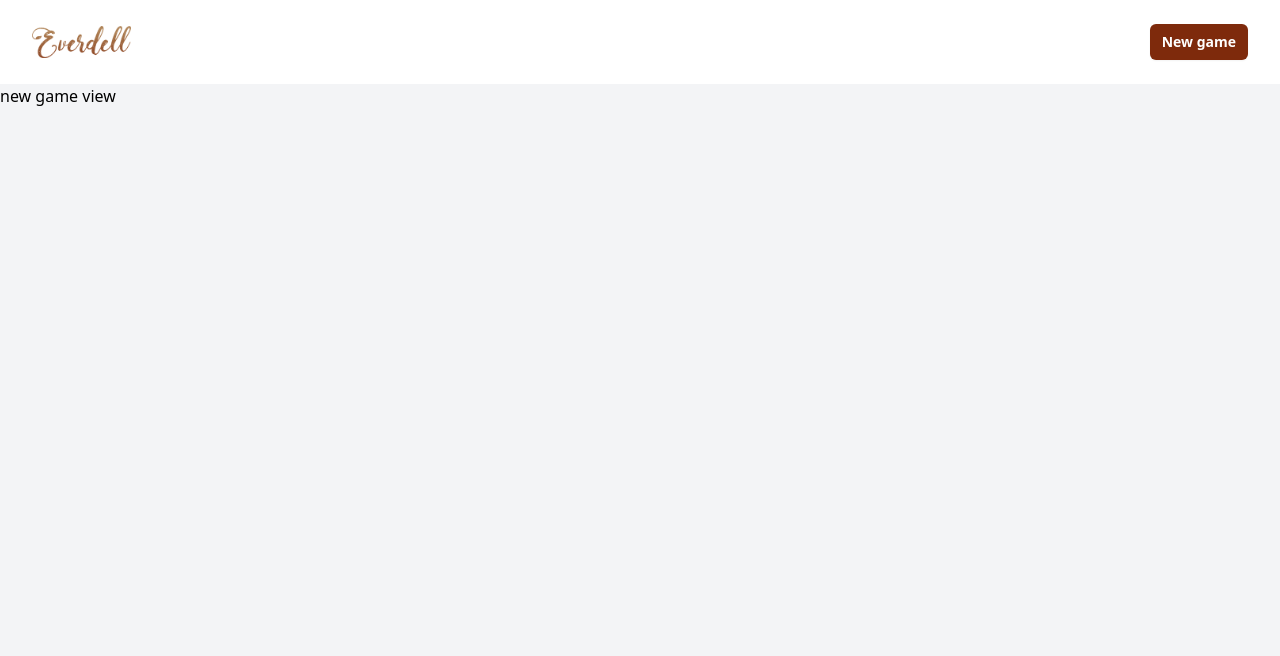
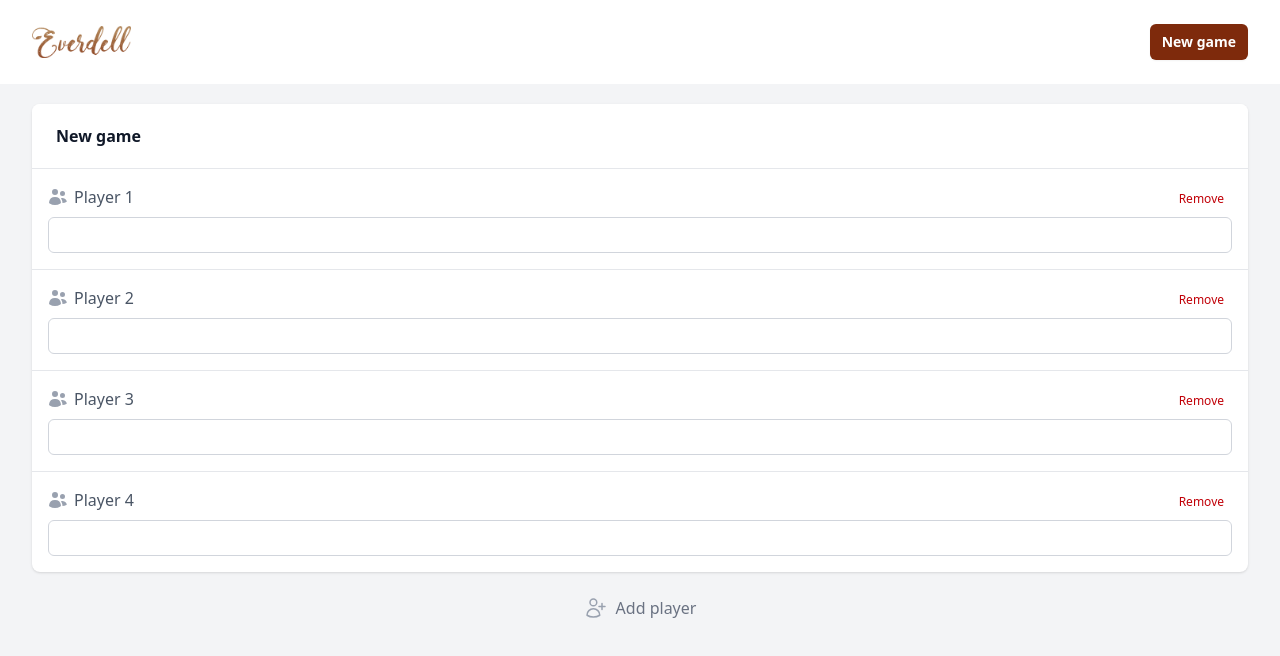
Before and after one commit to sgpopov/everdell-scoring-app, a Vue app: page /new-game in a window 1280 px wide. Shown: the top 656 px of the page. Built offline with nearby package versions, Linux system fonts and the light colour scheme.

Commit message:
feat: add new view for creating a new game

```diff
--- a/package.json
+++ b/package.json
@@ -11,6 +11,7 @@
     "lint": "eslint"
   },
   "dependencies": {
+    "@heroicons/vue": "^2.2.0",
     "pinia": "^2.0.0",
     "vite": "^6.1.0",
     "vue": "^3.5.13",
--- /dev/null
+++ b/src/components/InputField.vue
@@ -0,0 +1,47 @@
+<script setup lang="ts">
+interface Props {
+  ariaLabel: string;
+  id?: string;
+  label?: string | boolean;
+  max?: string;
+  min?: string;
+  modelValue: string | number;
+  name: string;
+  step?: number;
+  type: 'text' | 'number';
+}
+
+interface Emits {
+  (e: 'update:modelValue', value: string | number): void;
+}
+
+const props = defineProps<Props>();
+const emit = defineEmits<Emits>();
+
+const onValueChange = (event: Event) => {
+  emit('update:modelValue', (event.target as unknown).value);
+};
+</script>
+
+<template>
+  <label
+    v-if="props.label"
+    :for="props.id"
+    class="block text-sm font-medium text-gray-600"
+  >
+    {{ props.label }}
+  </label>
+  <input
+    :type="props.type"
+    :name="props.name"
+    :value="props.modelValue"
+    :id="props.id"
+    autocomplete="given-name"
+    class="block w-full rounded-md bg-white px-3 py-1.5 text-base text-gray-900 outline-1 -outline-offset-1 outline-gray-300 placeholder:text-gray-400 focus:outline-2 focus:-outline-offset-2 focus:outline-orange-800 sm:text-sm/6"
+    :min="props.min"
+    :step="props.type === 'number' ? props.step : undefined"
+    v-bind="$attrs"
+    :aria-label="props.ariaLabel"
+    @input="onValueChange"
+  />
+</template>
--- /dev/null
+++ b/src/components/NewGame.vue
@@ -0,0 +1,131 @@
+<template>
+  <div class="lg:mt-5 mx-auto max-w-7xl sm:px-6 lg:px-8">
+    <div class="mx-auto max-w-none">
+      <div class="overflow-hidden bg-white sm:rounded-lg sm:shadow-sm">
+        <div class="border-b border-gray-200 bg-white px-4 py-5 sm:px-6">
+          <h3 class="text-base font-semibold text-gray-900">New game</h3>
+        </div>
+
+        <ul role="list" class="divide-y divide-gray-200">
+          <li v-for="(player, idx) in players" :key="player.id">
+            <div class="px-4 py-4">
+              <div class="flex justify-between">
+                <div class="sm:flex">
+                  <div class="flex items-center text-gray-600">
+                    <svg
+                      class="mr-1.5 size-5 shrink-0 text-gray-400"
+                      viewBox="0 0 20 20"
+                      fill="currentColor"
+                      aria-hidden="true"
+                      data-slot="icon"
+                    >
+                      <path
+                        d="M7 8a3 3 0 1 0 0-6 3 3 0 0 0 0 6ZM14.5 9a2.5 2.5 0 1 0 0-5 2.5 2.5 0 0 0 0 5ZM1.615 16.428a1.224 1.224 0 0 1-.569-1.175 6.002 6.002 0 0 1 11.908 0c.058.467-.172.92-.57 1.174A9.953 9.953 0 0 1 7 18a9.953 9.953 0 0 1-5.385-1.572ZM14.5 16h-.106c.07-.297.088-.611.048-.933a7.47 7.47 0 0 0-1.588-3.755 4.502 4.502 0 0 1 5.874 2.636.818.818 0 0 1-.36.98A7.465 7.465 0 0 1 14.5 16Z"
+                      />
+                    </svg>
+                    Player {{ idx + 1 }}
+                  </div>
+                </div>
+                <div>
+                  <span
+                    class="px-2 py-1 text-xs font-medium text-red-700 cursor-pointer"
+                    @click="removePlayer(player.id)"
+                  >
+                    Remove
+                  </span>
+                </div>
+              </div>
+              <div class="mt-2 flex items-center justify-between">
+                <InputField
+                  type="text"
+                  :name="`player_${player.id}`"
+                  :ariaLabel="`Player ${player.id}`"
+                  v-model="player.name"
+                />
+              </div>
+            </div>
+          </li>
+        </ul>
+      </div>
+
+      <div class="flex justify-center">
+        <div class="mt-6 text-center">
+          <button
+            @click="addPlayer"
+            class="group inline-flex text-base font-medium cursor-pointer"
+          >
+            <UserPlusIcon
+              class="mr-2 size-6 shrink-0 text-gray-400 group-hover:text-gray-500"
+              aria-hidden="true"
+            />
+            <span class="text-gray-500 hover:text-gray-700">Add player</span>
+          </button>
+        </div>
+      </div>
+
+      <div v-if="canStartGame" class="flex m-4 lg:mx-0 justify-center">
+        <button
+          class="w-full rounded-md bg-orange-900 px-3 py-2 text-sm font-semibold text-white shadow-xs hover:bg-orange-950 focus-visible:outline-2 focus-visible:outline-offset-2 focus-visible:outline-indigo-600 cursor-pointer"
+          @click.once="startGame"
+        >
+          Start game
+        </button>
+      </div>
+    </div>
+  </div>
+</template>
+
+<script setup lang="ts">
+import { computed, onMounted, ref } from 'vue';
+import type { Player } from '@/types';
+import { UserPlusIcon } from '@heroicons/vue/24/outline';
+import InputField from './InputField.vue';
+
+interface Props {
+  defaultPlayers?: number;
+}
+
+interface Emits {
+  (e: 'startGame', value: Player[]): void;
+}
+
+const props = defineProps<Props>();
+const emit = defineEmits<Emits>();
+
+const uniqueId = ref(0);
+const players = ref<Player[]>([]);
+
+const canStartGame = computed(() =>
+  players.value.every((player) => !!player.name)
+);
+
+onMounted(() => {
+  if (props.defaultPlayers) {
+    generateDefaultPlayers(props.defaultPlayers);
+  }
+});
+
+const generateDefaultPlayers = (count: number) => {
+  uniqueId.value = count;
+
+  players.value = [...Array(count)].map((_, idx) => ({
+    id: idx,
+    name: '',
+  }));
+};
+
+const addPlayer = () => {
+  uniqueId.value = uniqueId.value += 1;
+
+  players.value.push({
+    id: uniqueId.value,
+    name: '',
+  });
+};
+
+const removePlayer = (idx: number) => {
+  players.value = players.value.filter((player) => player.id !== idx);
+};
+
+const startGame = () => emit('startGame', players.value);
+</script>
--- /dev/null
+++ b/src/types/index.d.ts
@@ -0,0 +1,4 @@
+export type Player = {
+  id: number;
+  name: string;
+};
--- a/src/views/NewGameView.vue
+++ b/src/views/NewGameView.vue
@@ -1,3 +1,15 @@
 <template>
-  <div>new game view</div>
+  <NewGame :defaultPlayers="startPlayers" @startGame="onGameStarted" />
 </template>
+
+<script setup lang="ts">
+import { ref } from 'vue';
+import type { Player } from '@/types';
+import NewGame from '@/components/NewGame.vue';
+
+const startPlayers = ref(4);
+
+const onGameStarted = (players: Player[]) => {
+  console.log('players', players);
+};
+</script>
```
Also changed, not shown: 1 other file (tests, documents, lock files or other folders).
